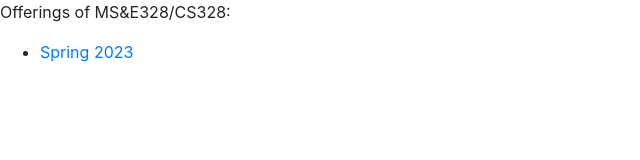
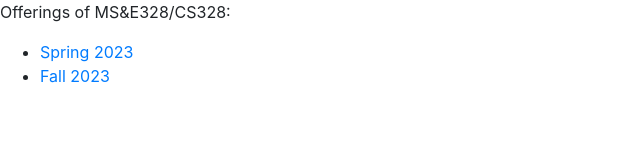
Before and after one commit to stanford-msande328/stanford-msande328.github.io, a plain HTML site: page index.html in a window 1280 px wide. Shown: the whole page, without its empty margins (0-640 px from the left). Drawn offline with nearby package versions, Linux system fonts and the light colour scheme.

Commit message:
Update index.html

```diff
--- a/index.html
+++ b/index.html
@@ -9,6 +9,7 @@
     Offerings of MS&E328/CS328:
     <ul>
       <li><a href="spring23">Spring 2023</a></li>
+      <li><a href="fall23">Fall 2023</a></li>
     </ul>
   </p>
 </body>
```
